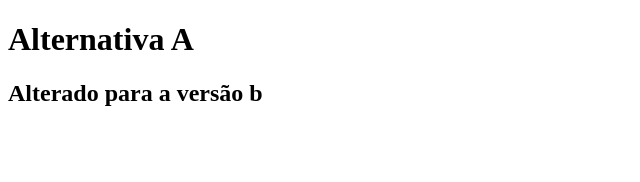
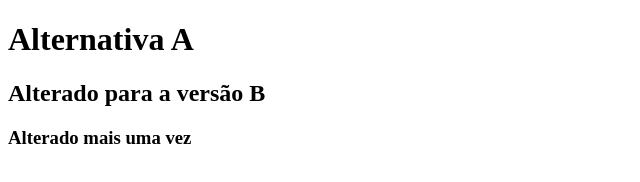
Before and after one commit to Brandoon001/git-aula-1, a plain HTML site: page index.html in a window 1280 px wide. Shown: the whole page, without its empty margins (0-640 px from the left). Drawn offline with Linux system fonts and the light colour scheme.

Commit message:
mias uma alteração

```diff
--- a/index.html
+++ b/index.html
@@ -7,6 +7,7 @@
 </head>
 <body>
     <h1>Alternativa A</h1>
-    <h2>Alterado para a versão b</h2>
+    <h2>Alterado para a versão B</h2>
+    <h3>Alterado mais uma vez</h3>
 </body>
 </html>
```
